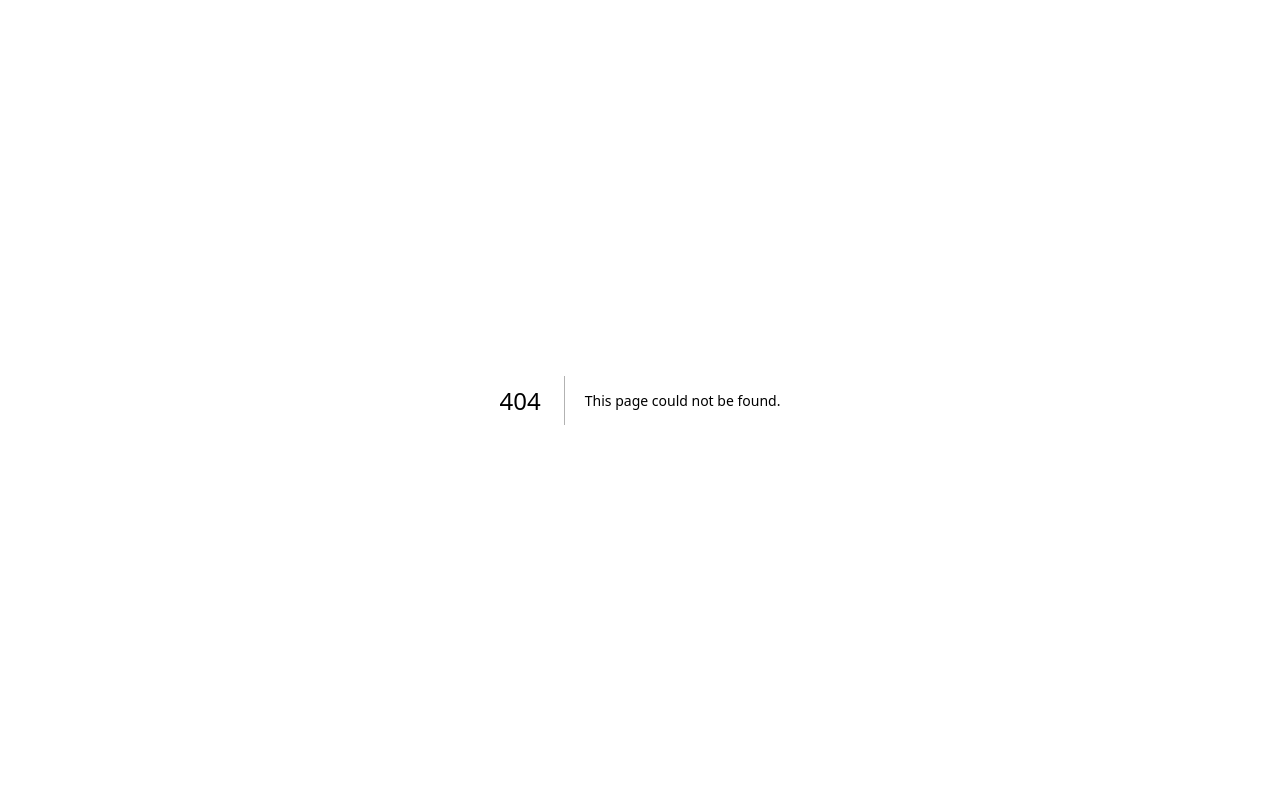
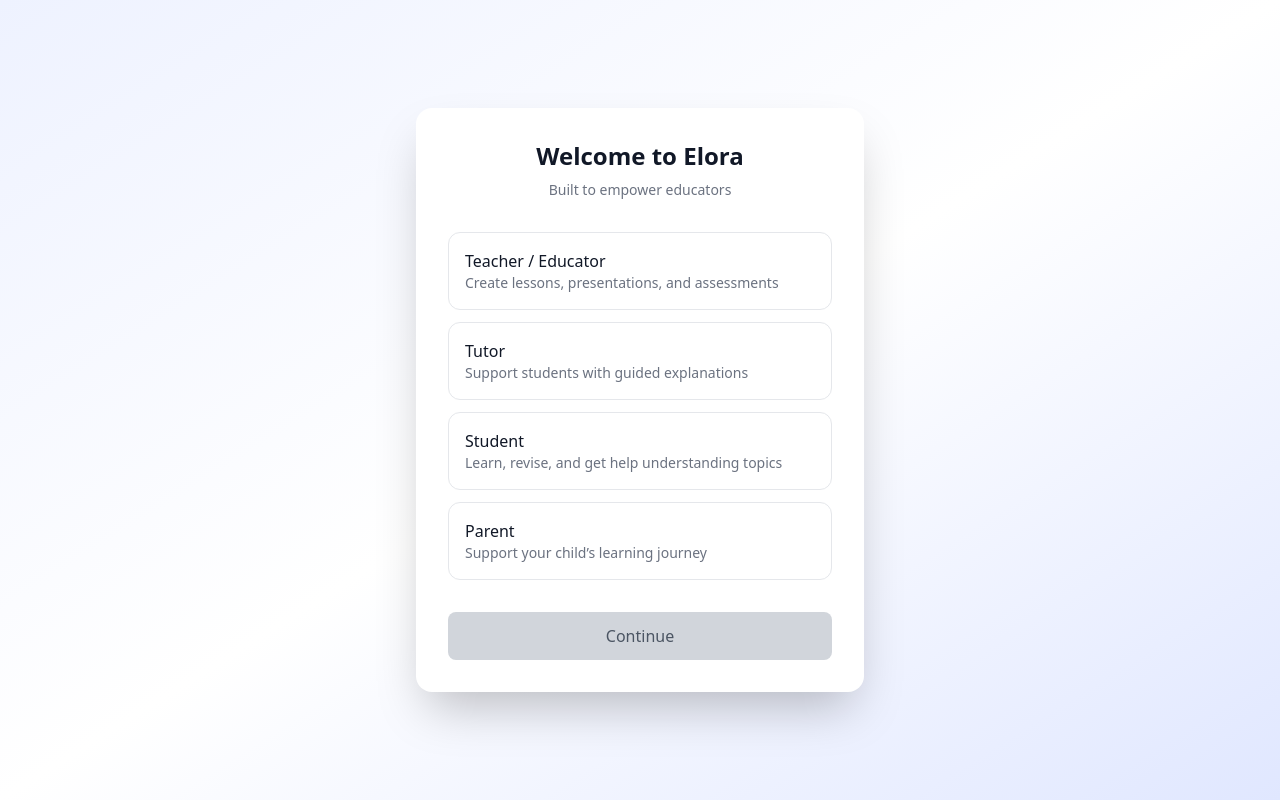
Before and after one commit to tweetharis-netizen/elora-verification-ui, a Next.js app: page /onboarding in a window 1280 px wide. Before the commit this address had no page. Built offline with nearby package versions, Linux system fonts and the light colour scheme.

Commit message:
Implement onboarding page with role selection
This component allows users to select their role in the onboarding process, with options for Teacher, Tutor, Student, and Parent. It includes a button to continue once a role is selected.

```diff
--- /dev/null
+++ b/pages/onboarding.js
@@ -0,0 +1,78 @@
+import { useState } from "react";
+
+export default function OnboardingPage() {
+  const [role, setRole] = useState(null);
+
+  return (
+    <main className="min-h-screen flex items-center justify-center bg-gradient-to-br from-indigo-50 via-white to-indigo-100 dark:from-[#0b0f19] dark:to-[#0b0f19] px-4">
+      <div className="bg-white dark:bg-[#111827] rounded-2xl shadow-2xl p-8 max-w-md w-full text-center">
+        <h1 className="text-2xl font-semibold">
+          Welcome to Elora
+        </h1>
+        <p className="mt-2 text-sm text-gray-500 dark:text-gray-400">
+          Built to empower educators
+        </p>
+
+        <div className="mt-8 space-y-3">
+          <RoleButton
+            label="Teacher / Educator"
+            description="Create lessons, presentations, and assessments"
+            selected={role === "teacher"}
+            onClick={() => setRole("teacher")}
+          />
+
+          <RoleButton
+            label="Tutor"
+            description="Support students with guided explanations"
+            selected={role === "tutor"}
+            onClick={() => setRole("tutor")}
+          />
+
+          <RoleButton
+            label="Student"
+            description="Learn, revise, and get help understanding topics"
+            selected={role === "student"}
+            onClick={() => setRole("student")}
+          />
+
+          <RoleButton
+            label="Parent"
+            description="Support your child’s learning journey"
+            selected={role === "parent"}
+            onClick={() => setRole("parent")}
+          />
+        </div>
+
+        <button
+          disabled={!role}
+          onClick={() => alert(`Selected role: ${role}`)}
+          className={`mt-8 w-full py-3 rounded-lg font-medium transition ${
+            role
+              ? "bg-indigo-600 text-white hover:bg-indigo-700"
+              : "bg-gray-300 text-gray-600 cursor-not-allowed"
+          }`}
+        >
+          Continue
+        </button>
+      </div>
+    </main>
+  );
+}
+
+function RoleButton({ label, description, selected, onClick }) {
+  return (
+    <button
+      onClick={onClick}
+      className={`w-full text-left p-4 rounded-xl border transition ${
+        selected
+          ? "border-indigo-600 bg-indigo-50 dark:bg-indigo-900/20"
+          : "border-gray-200 dark:border-gray-700 hover:border-indigo-400"
+      }`}
+    >
+      <div className="font-medium">{label}</div>
+      <div className="text-sm text-gray-500 dark:text-gray-400">
+        {description}
+      </div>
+    </button>
+  );
+}
```
